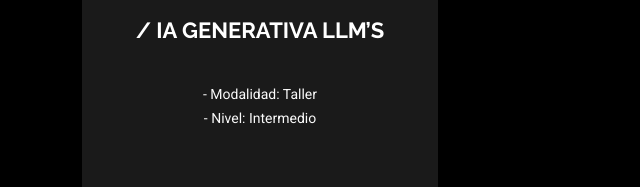
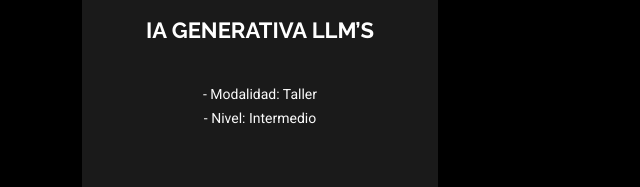
Before and after one commit to clubprogramacionesimez/CLUB_PROGRAMACION, a plain HTML site: page cursos_talleres.html in a window 1280 px wide. Shown: the part 1564-1751 px from the top of the page, 0-640 px from the left. Drawn offline with nearby package versions, Linux system fonts and the light colour scheme.

Commit message:
Update cursos_talleres.html

```diff
--- a/cursos_talleres.html
+++ b/cursos_talleres.html
@@ -183,7 +183,7 @@
         <h3>Creacion de Videojuegos</h3>
         <p>
             <br>- Modalidad: Taller
-            <br>- Nivel: Intermedio
+            <br>- Nivel: Basico
         </p>
     </div>
 </div>
@@ -194,7 +194,7 @@
         <div class="icon">
             <i class="bi bi-cpu-fill"></i>
         </div>
-        <h3>/ IA GENERATIVA LLM’S</h3>
+        <h3> IA GENERATIVA LLM’S</h3>
         <p>
             <br>- Modalidad: Taller
             <br>- Nivel: Intermedio
```
